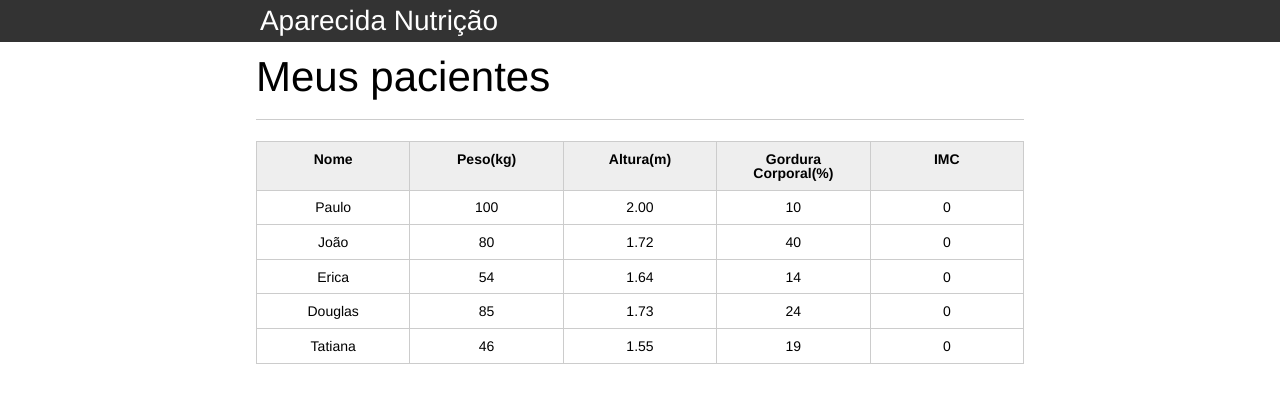
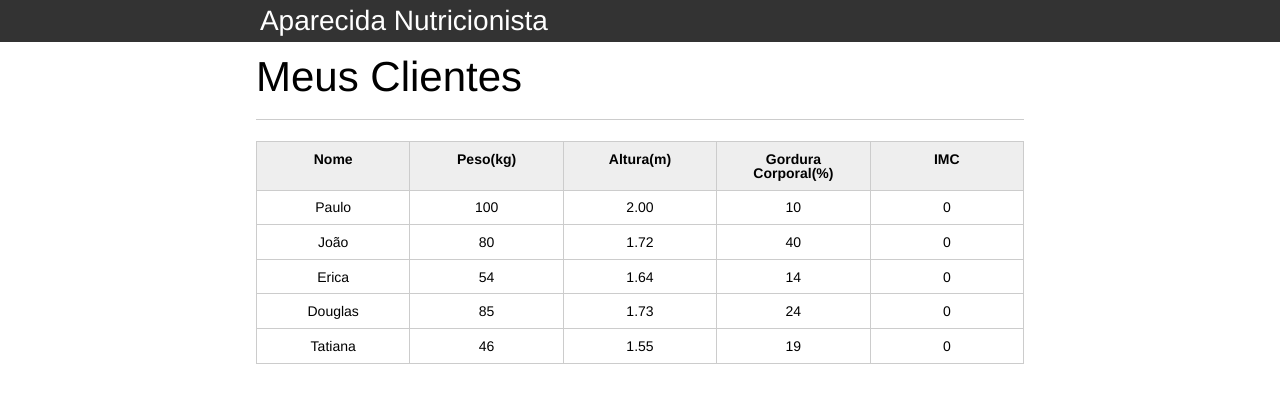
Before and after one commit to Brenobbfreitas/JavaScripts, a plain HTML site: page JavaScript/introducao-javascript/index.html in a window 1280 px wide. Drawn offline with Linux system fonts and the light colour scheme.

Commit message:
modificando o html com JS

```diff
--- a/JavaScript/introducao-javascript/index.html
+++ b/JavaScript/introducao-javascript/index.html
@@ -12,12 +12,12 @@
 
 		<header>
 			<div class="container">
-				<h1>Aparecida Nutrição</h1>
+				<h1 class="titulo">Aparecida Nutrição</h1>
 			</div>
 		</header>
 		<main>
 			<section class="container">
-				<h2>Meus pacientes</h2>
+				<h2>Meus Clientes</h2>
 				<table>
 					<thead>
 						<tr>
@@ -73,5 +73,16 @@
 			</section>
 		</main>
 
+		<script>
+			//As funções devem estar dentro da tag script, para ser interpretada pelo navegador
+			//A função querySelector é utilizada para pegar os valores da tag e posteriormente manipula
+
+			var titulo = document.querySelector(".titulo")
+			console.log(titulo);
+			console.log(titulo.textContent);
+
+			titulo.textContent = "Aparecida Nutricionista";
+		</script>
+
 	</body>
 </html>
```
